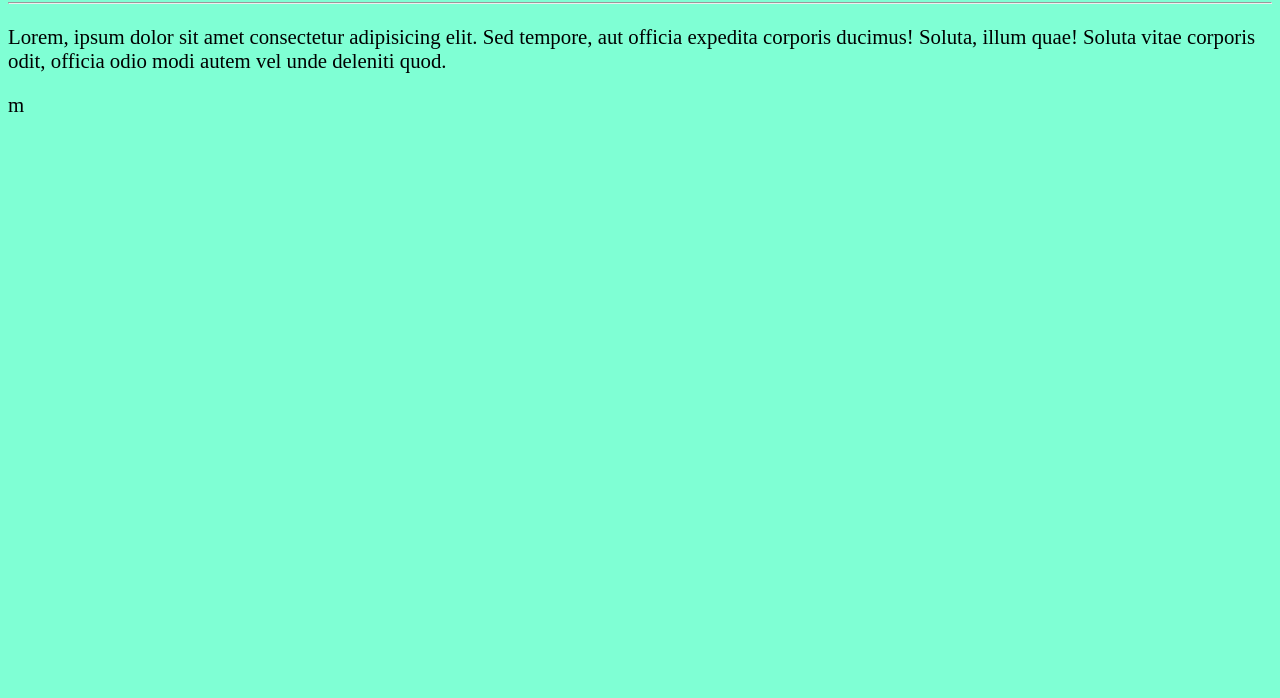
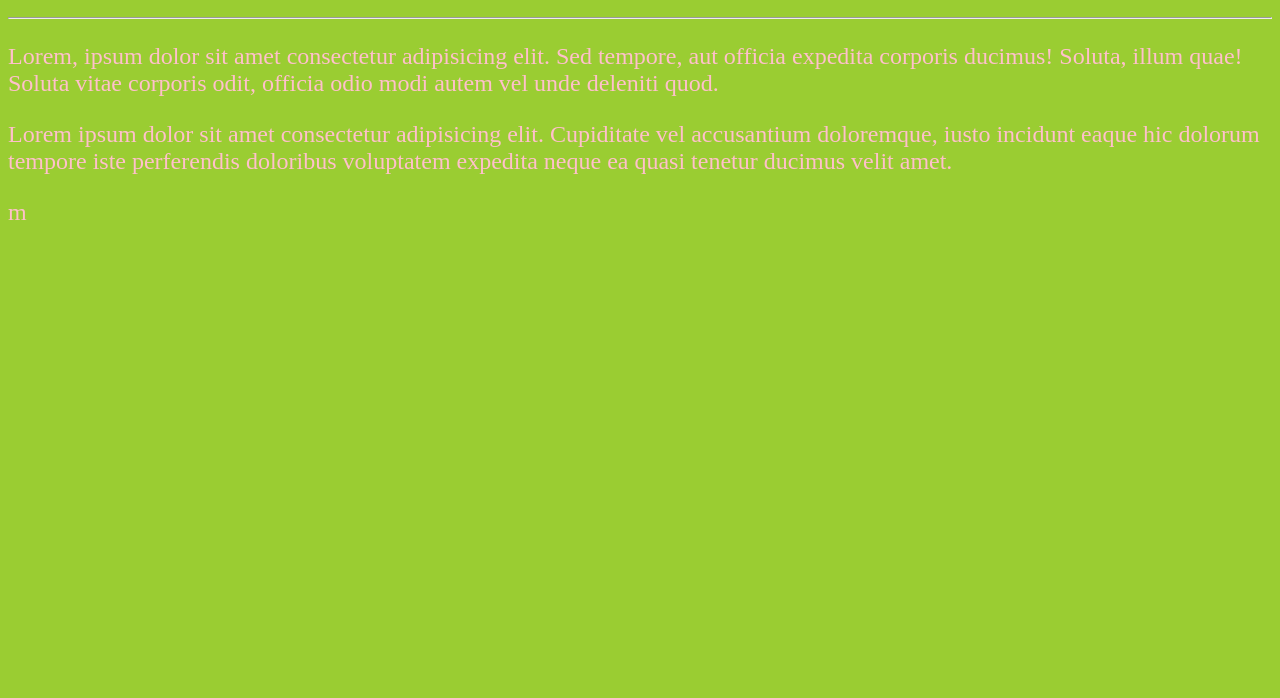
Before and after one commit to GustavoHenriqueSC/Ola-Mundo, a plain HTML site: page Site exemplo/index.html in a window 1280 px wide. Shown: the part 102-800 px from the top of the page. Drawn offline with Linux system fonts and the light colour scheme.

Commit message:
Mudança teste pro repositório

```diff
--- a/Site exemplo/index.html
+++ b/Site exemplo/index.html
@@ -7,9 +7,9 @@
     <title>Site repositório teste</title>
     <style type="text/css">
     body{
-        background-color: aquamarine;
-        color: black;
-        font-size: 1.3em;
+        background-color: yellowgreen;
+        color: pink;
+        font-size: 1.5em;
     }
     </style>
 </head>
@@ -18,5 +18,7 @@
     <hr/>
     <p>Lorem, ipsum dolor sit amet consectetur adipisicing elit. Sed tempore, aut officia expedita corporis ducimus! Soluta, illum quae! Soluta vitae corporis odit, officia odio modi autem vel unde deleniti quod.</p>
 
+    <p>Lorem ipsum dolor sit amet consectetur adipisicing elit. Cupiditate vel accusantium doloremque, iusto incidunt eaque hic dolorum tempore iste perferendis doloribus voluptatem expedita neque ea quasi tenetur ducimus velit amet.</p>
+
 </body>
 </html>m
```
